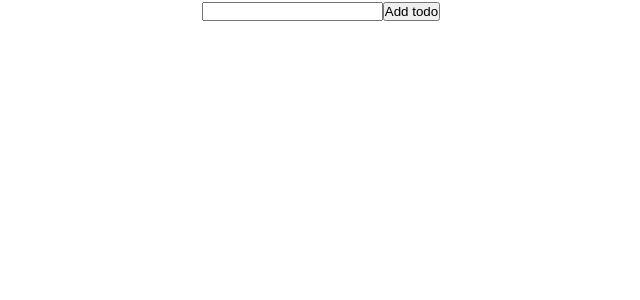
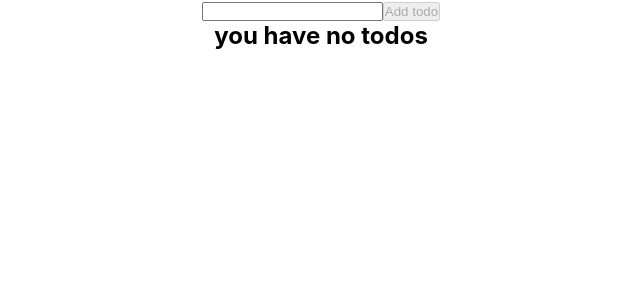
Before and after one commit to kozzztia/education-todo, a React (Create React App) app: page / in a window 1280 px wide. Shown: the top 300 px of the page, without its empty margins (319-959 px from the left). Built offline with nearby package versions, Linux system fonts and the light colour scheme.

Commit message:
examination todoList commit

```diff
--- a/src/components/TodoForm.tsx
+++ b/src/components/TodoForm.tsx
@@ -24,7 +24,11 @@ const TodoForm = ({inputValue , setInputValue , setTodos ,todos}:todoFormTypes)
                 }}
                 value={inputValue}
             />
-            <button type='submit'>Add todo</button>
+            <button
+                disabled={inputValue.length < 5}
+                type='submit'>
+                Add todo
+            </button>
         </form>
     );
 };
--- /dev/null
+++ b/src/components/TodoItem.tsx
@@ -0,0 +1,22 @@
+import React, {useState} from 'react';
+import {setTodosType} from "../types/types";
+
+function TodoItem ({id,title,done}:setTodosType) {
+    const [change , setChange] = useState<boolean>(false)
+    return (
+        <li key = {id}
+            style={change?
+                {color:'red'}
+                :
+                {color:'black'}}
+            onClick={()=>{
+                setChange(prev=>!prev)
+            }}
+        >
+            {title}
+
+        </li>
+    );
+};
+
+export default TodoItem;
--- a/src/components/TodoList.tsx
+++ b/src/components/TodoList.tsx
@@ -1,12 +1,17 @@
 import React from 'react';
 import {todoListTypes} from "../types/types";
-
+import TodoItem from "../components/TodoItem"
 
 function TodoList  ({todos} :todoListTypes)  {
     return (
         <ul>
             {
-                todos.map(item=><li key={item.id}>{item.title}</li>)
+                todos.map(item=>
+                    <TodoItem
+                        id={item.id}
+                        title={item.title}
+                        done={item.done}
+                    />)
             }
         </ul>
     );
--- a/src/components/TodosContainer.tsx
+++ b/src/components/TodosContainer.tsx
@@ -2,9 +2,11 @@ import React, {useState} from 'react';
 import TodoForm from "./TodoForm";
 import TodoList from "./TodoList";
 
+import {setTodosType} from "../types/types"
+
 const TodosContainer = () => {
-    const [inputValue , setInputValue] = useState("");
-    const [todos , setTodos] = useState([]);
+    const [inputValue , setInputValue] = useState<string>("");
+    const [todos , setTodos] = useState<setTodosType[] | []>([]);
     return (
         <>
             <TodoForm
@@ -13,9 +15,12 @@ const TodosContainer = () => {
                 setTodos={setTodos}
                 todos={todos}
             />
-            <TodoList
-                todos={todos}
-            />
+            {
+                todos.length === 0?
+                    <h2>you have no todos</h2>
+                    :
+                    <TodoList todos={todos}/>
+            }
 
         </>
     );
```
Also changed, not shown: src/types/types.tsx (line endings or trailing spaces).
